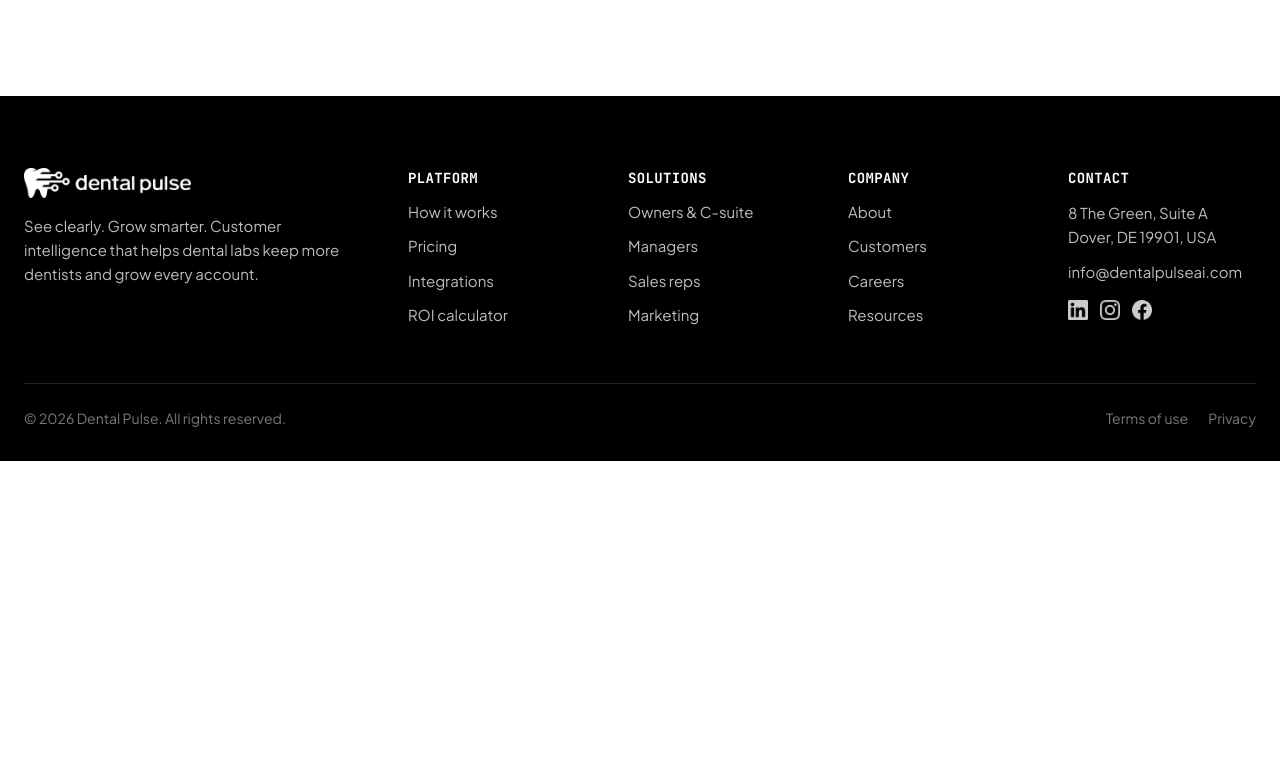
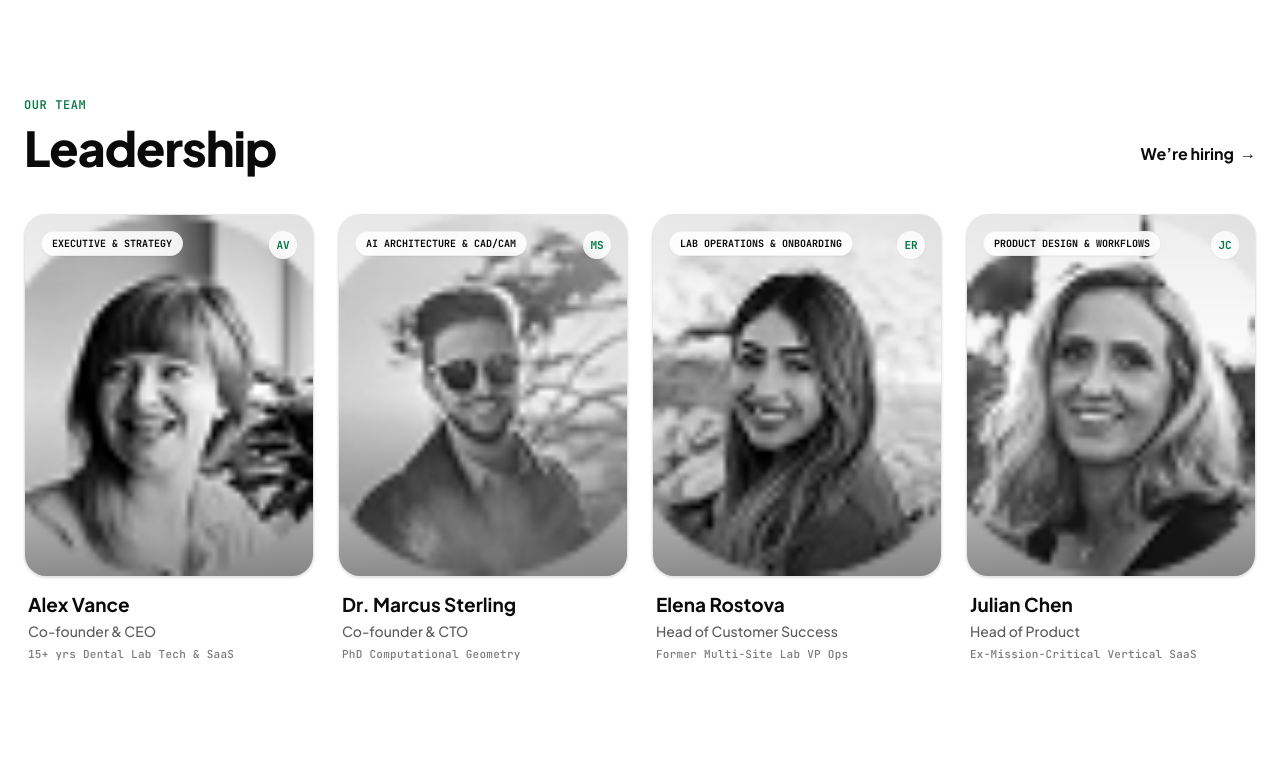
Before and after one commit to dentalPulse/dentalpulse-website, a Next.js app: page /about in a window 1280 px wide. Shown: the part 1573-2340 px from the top of the page. Before the commit the page ends 2034 px from the top, so only its background shows below. Built offline with nearby package versions, Linux system fonts and the light colour scheme.

Commit message:
Phase 4: Leadership Team Showcase (AboutLeadership.tsx)

```diff
--- a/new_docs/ABOUT_IMPLEMENTATION_PLAN.md
+++ b/new_docs/ABOUT_IMPLEMENTATION_PLAN.md
@@ -67,15 +67,17 @@ src/
 
 ---
 
-### Phase 4: Leadership Team Showcase (`AboutLeadership.tsx`)
-1. Create `src/components/about/AboutLeadership.tsx`:
-   - Section heading with *"Leadership"* and *"We’re hiring →"* career link.
-   - 4 polished executive leadership cards:
-     - **Alex Vance** — Co-founder & CEO
-     - **Dr. Marcus Sterling** — Co-founder & CTO
-     - **Elena Rostova** — Head of Customer Success
-     - **Julian Chen** — Head of Product
-   - Rich portrait visuals and bio modal trigger support.
+### Phase 4: Leadership Team Showcase (`AboutLeadership.tsx`) (COMPLETED)
+1. Created `src/components/about/AboutLeadership.tsx`:
+   - Section heading with *"Leadership"* (`text-[32px] sm:text-[40px] lg:text-[48px] font-extrabold`) and *"We’re hiring →"* career link linking to `/#careers`.
+   - 4 executive leadership cards with `aspect-[4/5]`, `rounded-[22px]`, `group-hover:border-[#12F095]`, and smooth hover lift:
+     - **Alex Vance** — Co-founder & CEO (15+ yrs Dental Lab Tech & SaaS)
+     - **Dr. Marcus Sterling** — Co-founder & CTO (PhD Computational Geometry)
+     - **Elena Rostova** — Head of Customer Success (Former Multi-Site Lab VP Ops)
+     - **Julian Chen** — Head of Product (Ex-Mission-Critical Vertical SaaS)
+   - Integrated grayscale-to-color portrait image transitions, discipline badges, monogram tokens, and interactive "Read Bio →" hover triggers with modal selection callback support.
+2. Connected `AboutLeadership` into `src/components/about/AboutPageContent.tsx`.
+3. Verified compilation and live HTTP 200 response on `http://localhost:3000/about`.
 
 ---
 
--- /dev/null
+++ b/src/components/about/AboutLeadership.tsx
@@ -0,0 +1,158 @@
+import React from 'react';
+import Image from 'next/image';
+import Link from 'next/link';
+
+export interface Leader {
+  id: string;
+  name: string;
+  role: string;
+  discipline: string;
+  experience: string;
+  bio: string;
+  image: string;
+  initials: string;
+}
+
+export const LEADERSHIP_TEAM: Leader[] = [
+  {
+    id: 'alex-vance',
+    name: 'Alex Vance',
+    role: 'Co-founder & CEO',
+    discipline: 'EXECUTIVE & STRATEGY',
+    experience: '15+ yrs Dental Lab Tech & SaaS',
+    bio: 'Alex previously led commercial strategy and lab software partnerships across North America, witnessing firsthand how fragmented laboratory data led to preventable customer churn. He founded DentalPulse to give every lab owner real-time clarity into account health, proactive risk alerts, and sustainable growth.',
+    image: '/user_pic.png',
+    initials: 'AV',
+  },
+  {
+    id: 'marcus-sterling',
+    name: 'Dr. Marcus Sterling',
+    role: 'Co-founder & CTO',
+    discipline: 'AI ARCHITECTURE & CAD/CAM',
+    experience: 'PhD Computational Geometry',
+    bio: 'Marcus holds a doctorate in computational geometry and previously directed predictive modeling for high-throughput healthcare systems. At DentalPulse, he oversees core data pipelines, PMS/LMS bidirectional connectors, and proprietary dentist churn detection algorithms.',
+    image: '/user_pic2.png',
+    initials: 'MS',
+  },
+  {
+    id: 'elena-rostova',
+    name: 'Elena Rostova',
+    role: 'Head of Customer Success',
+    discipline: 'LAB OPERATIONS & ONBOARDING',
+    experience: 'Former Multi-Site Lab VP Ops',
+    bio: 'With over a decade directing operations and client relations across 3 full-service dental laboratory sites, Elena ensures every lab partner achieves rapid time-to-value, seamless workflow integration, and measurable dentist retention within 30 days.',
+    image: '/user_pic3.png',
+    initials: 'ER',
+  },
+  {
+    id: 'julian-chen',
+    name: 'Julian Chen',
+    role: 'Head of Product',
+    discipline: 'PRODUCT DESIGN & WORKFLOWS',
+    experience: 'Ex-Mission-Critical Vertical SaaS',
+    bio: 'Julian spent seven years designing mission-critical enterprise workflows and healthcare data interfaces. He leads product strategy at DentalPulse, ensuring laboratory technicians, managers, and sales reps have fast, intuitive, and distraction-free tools.',
+    image: '/user_pic4.png',
+    initials: 'JC',
+  },
+];
+
+interface AboutLeadershipProps {
+  onSelectLeader?: (leader: Leader) => void;
+}
+
+export function AboutLeadership({ onSelectLeader }: AboutLeadershipProps) {
+  return (
+    <section className="w-full pb-28 px-6">
+      <div className="max-w-[1240px] mx-auto">
+        {/* Section Header */}
+        <div className="flex flex-col sm:flex-row sm:items-end justify-between gap-4 mb-10">
+          <div>
+            <span className="font-mono text-[12px] font-semibold text-[#067A47] tracking-wider uppercase block mb-2">
+              Our Team
+            </span>
+            <h2 className="text-[32px] sm:text-[40px] lg:text-[48px] font-extrabold leading-[1.08] tracking-[-0.03em] text-[#0A0A0A] m-0">
+              Leadership
+            </h2>
+          </div>
+
+          <Link
+            href="/#careers"
+            className="inline-flex items-center gap-1.5 text-[16px] font-bold text-[#0A0A0A] hover:text-[#067A47] transition-colors py-2 group"
+          >
+            <span>We’re hiring</span>
+            <span className="transition-transform duration-200 group-hover:translate-x-1 font-mono">
+              →
+            </span>
+          </Link>
+        </div>
+
+        {/* 4-Leader Card Grid */}
+        <div className="grid grid-cols-1 sm:grid-cols-2 lg:grid-cols-4 gap-6">
+          {LEADERSHIP_TEAM.map((leader) => (
+            <div
+              key={leader.id}
+              onClick={() => onSelectLeader?.(leader)}
+              onKeyDown={(e) => {
+                if (e.key === 'Enter' || e.key === ' ') {
+                  e.preventDefault();
+                  onSelectLeader?.(leader);
+                }
+              }}
+              tabIndex={0}
+              role="button"
+              aria-label={`View biography of ${leader.name}, ${leader.role}`}
+              className="group text-left cursor-pointer focus:outline-none focus-visible:ring-2 focus-visible:ring-[#12F095] focus-visible:ring-offset-2 rounded-[24px]"
+            >
+              {/* Photo Card Container */}
+              <div className="aspect-[4/5] rounded-[22px] overflow-hidden relative bg-gradient-to-br from-[#FAFAFA] via-[#F2F2F2] to-[#E5E5E5] border border-[#E6E6E6] group-hover:border-[#12F095] shadow-sm group-hover:shadow-xl group-hover:-translate-y-1.5 transition-all duration-300 flex flex-col justify-between p-4">
+                {/* Top Badge */}
+                <div className="relative z-10 flex justify-between items-start">
+                  <span className="font-mono text-[10px] font-bold text-[#0A0A0A] bg-white/90 backdrop-blur-md px-2.5 py-1 rounded-full border border-black/5 shadow-xs">
+                    {leader.discipline}
+                  </span>
+                  <span className="w-7 h-7 rounded-full bg-white/80 backdrop-blur-md flex items-center justify-center text-[11px] font-mono font-bold text-[#067A47] shadow-xs">
+                    {leader.initials}
+                  </span>
+                </div>
+
+                {/* Portrait Image Layer */}
+                <div className="absolute inset-0 z-0">
+                  <Image
+                    src={leader.image}
+                    alt={leader.name}
+                    fill
+                    sizes="(max-width: 640px) 100vw, (max-width: 1024px) 50vw, 25vw"
+                    className="object-cover object-center filter grayscale contrast-[1.05] group-hover:grayscale-0 group-hover:scale-105 transition-all duration-500"
+                  />
+                  {/* Subtle Gradient Scrim at bottom */}
+                  <div className="absolute inset-0 bg-gradient-to-t from-black/60 via-transparent to-black/10 opacity-70 group-hover:opacity-40 transition-opacity" />
+                </div>
+
+                {/* Hover Action Strip */}
+                <div className="relative z-10 self-center opacity-0 group-hover:opacity-100 transform translate-y-2 group-hover:translate-y-0 transition-all duration-300">
+                  <span className="inline-flex items-center gap-1.5 px-3 py-1.5 rounded-full bg-[#0A0A0A]/85 backdrop-blur-md text-[#12F095] text-[12px] font-bold tracking-wide shadow-md">
+                    <span>Read Bio</span>
+                    <span className="text-[14px]">→</span>
+                  </span>
+                </div>
+              </div>
+
+              {/* Leader Metadata Below Card */}
+              <div className="pt-4 px-1">
+                <b className="block text-[18px] sm:text-[19px] font-bold text-[#0A0A0A] leading-tight group-hover:text-[#067A47] transition-colors">
+                  {leader.name}
+                </b>
+                <span className="block text-[14px] text-[#5C5C5C] font-medium mt-1">
+                  {leader.role}
+                </span>
+                <span className="block font-mono text-[11px] text-[#7A7A7A] mt-1 tracking-wide">
+                  {leader.experience}
+                </span>
+              </div>
+            </div>
+          ))}
+        </div>
+      </div>
+    </section>
+  );
+}
--- a/src/components/about/AboutPageContent.tsx
+++ b/src/components/about/AboutPageContent.tsx
@@ -4,12 +4,17 @@ import React, { useState } from 'react';
 import { AboutHero } from './AboutHero';
 import { AboutMissionCards } from './AboutMissionCards';
 import { AboutValues } from './AboutValues';
+import { AboutLeadership, Leader } from './AboutLeadership';
 
 export function AboutPageContent() {
-  const [selectedLeaderId, setSelectedLeaderId] = useState<string | null>(null);
+  const [selectedLeader, setSelectedLeader] = useState<Leader | null>(null);
 
-  const handleOpenLeader = (leaderId: string) => {
-    setSelectedLeaderId(leaderId);
+  const handleSelectLeader = (leader: Leader) => {
+    setSelectedLeader(leader);
+  };
+
+  const handleCloseLeader = () => {
+    setSelectedLeader(null);
   };
 
   return (
@@ -22,6 +27,9 @@ export function AboutPageContent() {
 
       {/* 3. Core Values Grid */}
       <AboutValues />
+
+      {/* 4. Leadership Team Showcase */}
+      <AboutLeadership onSelectLeader={handleSelectLeader} />
     </div>
   );
 }
```
Also changed, not shown: 1 other file (tests, documents, lock files or other folders).
